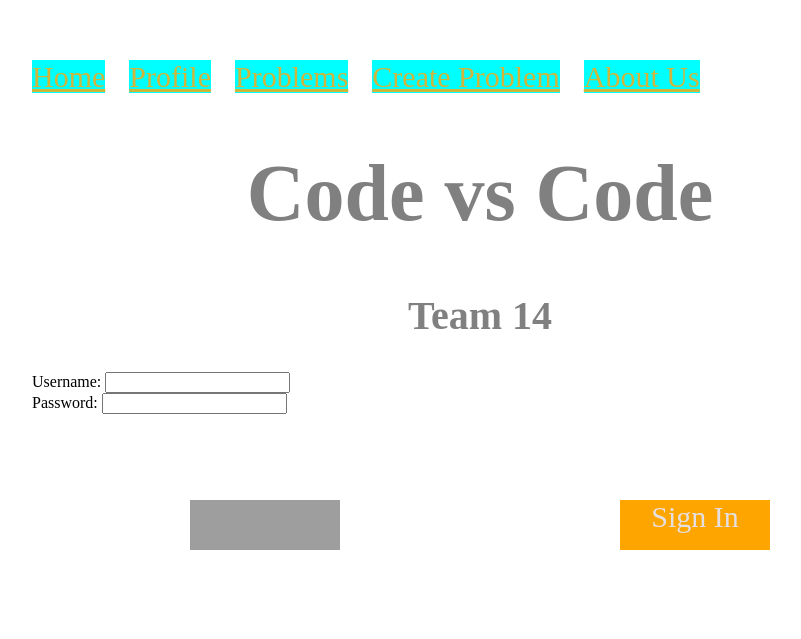
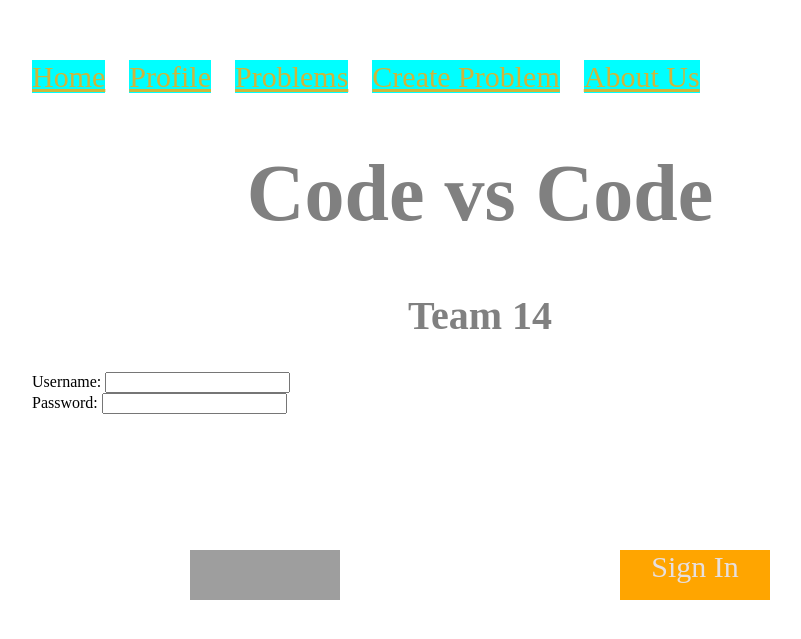
Before and after one commit to rramakrishnan246/rramakrishnan246.github.io, a Jekyll site: the page built from index.html, in a window 1280 px wide. Shown: the top 639 px of the page, without its empty margins (160-961 px from the left). Built offline with Jekyll 4.4.1, drawn with Linux system fonts in a browser that asks for light colours; grey boxes are pictures that could not be loaded.

Commit message:
Update index.html

```diff
--- a/index.html
+++ b/index.html
@@ -17,7 +17,7 @@ title: Rohan R
 			</form>
 		</body>
 		<a href="https://www.facebook.com">
-			<img src="http://www.codenameone.com/img/blog/facebook-login-blue.png" height="50" width="150" style="position: absolute; top: 500px; left: 350px" />
+			<img src="http://www.codenameone.com/img/blog/facebook-login-blue.png" height="50" width="150" style="position: absolute; top: 550px; left: 350px" />
 		</a>
 	<div style=
 	"background-color: orange;
```
Also changed, not shown: other parts of index.html (+1 -1 lines).
